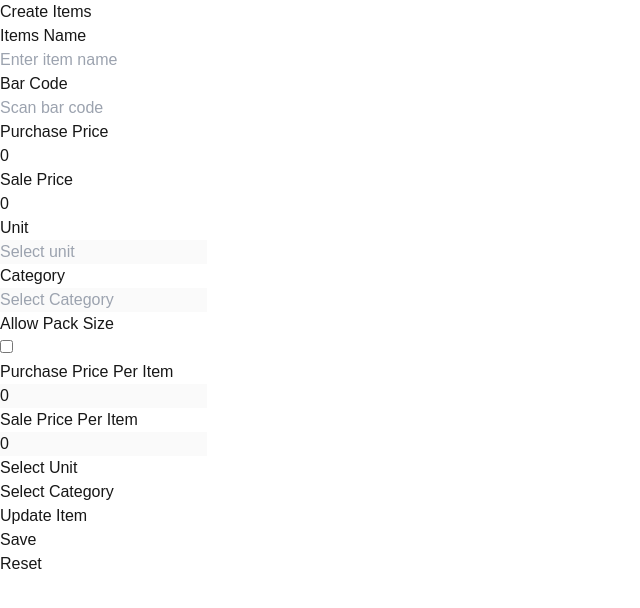
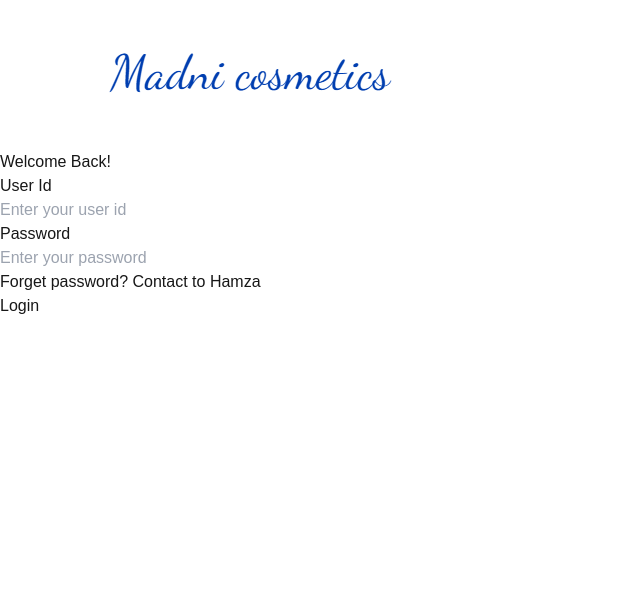
Before and after one commit to Hamzaali565/Inventory_IMS, a Next.js app: page / in a window 1280 px wide. Shown: the top 608 px of the page, without its empty margins (0-640 px from the left). Built offline with nearby package versions, Linux system fonts and the light colour scheme.

Commit message:
working on routing

```diff
--- a/next.config.mjs
+++ b/next.config.mjs
@@ -1,4 +1,6 @@
 /** @type {import('next').NextConfig} */
-const nextConfig = {};
+const nextConfig = {
+  reactStrictMode: false,
+};
 
 export default nextConfig;
--- a/src/app/components/Header.jsx
+++ b/src/app/components/Header.jsx
@@ -6,7 +6,7 @@
     trigger: "Inventory",
     items: [
       { label: "Unit" },
-      { label: "Category" },
+      { label: "Category", route: "/screens/Inventory/Category" },
       { label: "Location" },
       { label: "Create Item" },
       { label: "Physical Stock Taking" },
@@ -14,7 +14,10 @@
 
       {
         label: "Reports",
-        subItems: [{ label: "List of Items" }, { label: "List of GRNs" }],
+        subItems: [
+          { label: "List of Items", route: "/screens/Inventory/Item" },
+          { label: "List of GRNs" },
+        ],
       },
     ],
   },
--- a/src/app/components/HeaderPart.jsx
+++ b/src/app/components/HeaderPart.jsx
@@ -1,6 +1,8 @@
-"use client";
+"use client"; // Ensure that the component is client-side
 
 import React from "react";
+import { useRouter } from "next/navigation";
+
 import {
   Menubar,
   MenubarCheckboxItem,
@@ -18,6 +20,15 @@
 } from "@/components/ui/menubar"; // Adjust the import path as needed
 
 const SubHeader = ({ menus }) => {
+  const router = useRouter();
+
+  const handleNavigation = (route) => {
+    if (route) {
+      // Make sure the route is correct
+      router.push(route); // Navigate to the given route
+    }
+  };
+
   const renderMenuItems = (items) => {
     return items.map((item, index) => {
       if (item.separator) {
@@ -32,6 +43,7 @@
                 key={radioIndex}
                 value={radioItem.value ?? "default"}
                 className="hover:bg-gray-100 p-2 rounded-md transition"
+                onClick={() => handleNavigation(radioItem.route)} // Ensure correct route
               >
                 {radioItem.label}
               </MenubarRadioItem>
@@ -74,6 +86,7 @@
           className={`hover:bg-gray-400 p-2 rounded-md transition ${
             item.disabled ? "opacity-50 cursor-not-allowed" : ""
           }`}
+          onClick={() => handleNavigation(item.route)} // Ensure correct route
         >
           {item.label}
           {item.shortcut && (
--- a/src/app/page.js
+++ b/src/app/page.js
@@ -1,29 +1,30 @@
 "use client";
+import { useState } from "react";
+import Header from "./components/Header";
 import { Login } from "./screens/Auth/page";
-import Header from "./components/Header";
-import Unit from "./screens/Inventory/Unit/page";
-import Category from "./screens/Inventory/Category/page";
-import Inventory from "./screens/Inventory/Item/page";
-import Location from "./screens/Inventory/Location/page";
-import Stock from "./screens/Inventory/Stock/page";
-import Supplier from "./screens/Supplier/page";
-import PurcahseOrder from "./screens/PurOrder/page";
-import GRN from "./screens/Inventory/GRN/page";
-import Sales from "./screens/Sales/SaleOrder/page";
+import Sales from "./screens/Sales/SaleOrder/page"; // Assuming this is your homepage after login
+
 export default function Home() {
+  // State to track whether the user is logged in or not
+  const [isLoggedIn, setIsLoggedIn] = useState(false);
+
+  // Function to handle login, this would be triggered after a successful login
+  const handleLogin = () => {
+    setIsLoggedIn(true); // Set user as logged in
+  };
+
   return (
     <div>
-      {/* <Header /> */}
-      {/* <Login /> */}
-      <Inventory />
-      {/* <Unit /> */}
-      {/* <Category /> */}
-      {/* <Location /> */}
-      {/* <Stock /> */}
-      {/* <Supplier /> */}
-      {/* <PurcahseOrder /> */}
-      {/* <GRN /> */}
-      {/* <Sales /> */}
+      {isLoggedIn ? (
+        // If logged in, show the sales page with the header
+        <>
+          <Header />
+          <Sales />
+        </>
+      ) : (
+        // If not logged in, show the login page
+        <Login onLogin={handleLogin} />
+      )}
     </div>
   );
 }
--- a/src/app/screens/Inventory/Location/page.jsx
+++ b/src/app/screens/Inventory/Location/page.jsx
@@ -1,3 +1,4 @@
+"use client";
 import { Button } from "@/app/components/Button";
 import { Card } from "@/app/components/Card";
 import Heading from "@/app/components/Heading";
--- a/src/app/screens/Inventory/Stock/page.jsx
+++ b/src/app/screens/Inventory/Stock/page.jsx
@@ -1,3 +1,4 @@
+"use client";
 import { Button } from "@/app/components/Button";
 import { Card } from "@/app/components/Card";
 import Heading from "@/app/components/Heading";
--- a/src/app/screens/Inventory/Unit/page.jsx
+++ b/src/app/screens/Inventory/Unit/page.jsx
@@ -1,3 +1,4 @@
+"use client";
 import { Button } from "@/app/components/Button";
 import { Card } from "@/app/components/Card";
 import Heading from "@/app/components/Heading";
--- a/src/app/screens/Sales/SaleOrder/page.jsx
+++ b/src/app/screens/Sales/SaleOrder/page.jsx
@@ -1,3 +1,4 @@
+"use client";
 import React, { useEffect, useRef, useCallback, useState } from "react";
 import { Card } from "@/app/components/Card";
 import Heading from "@/app/components/Heading";
--- a/src/app/screens/Sales/SaleReturn/page.jsx
+++ b/src/app/screens/Sales/SaleReturn/page.jsx
@@ -1,3 +1,4 @@
+"use client";
 import React, { useEffect, useRef, useCallback, useState } from "react";
 import { Card } from "@/app/components/Card";
 import Heading from "@/app/components/Heading";
--- a/src/app/screens/Supplier/page.jsx
+++ b/src/app/screens/Supplier/page.jsx
@@ -1,3 +1,4 @@
+"use client";
 import { Button } from "@/app/components/Button";
 import { Card } from "@/app/components/Card";
 import Heading from "@/app/components/Heading";
```
